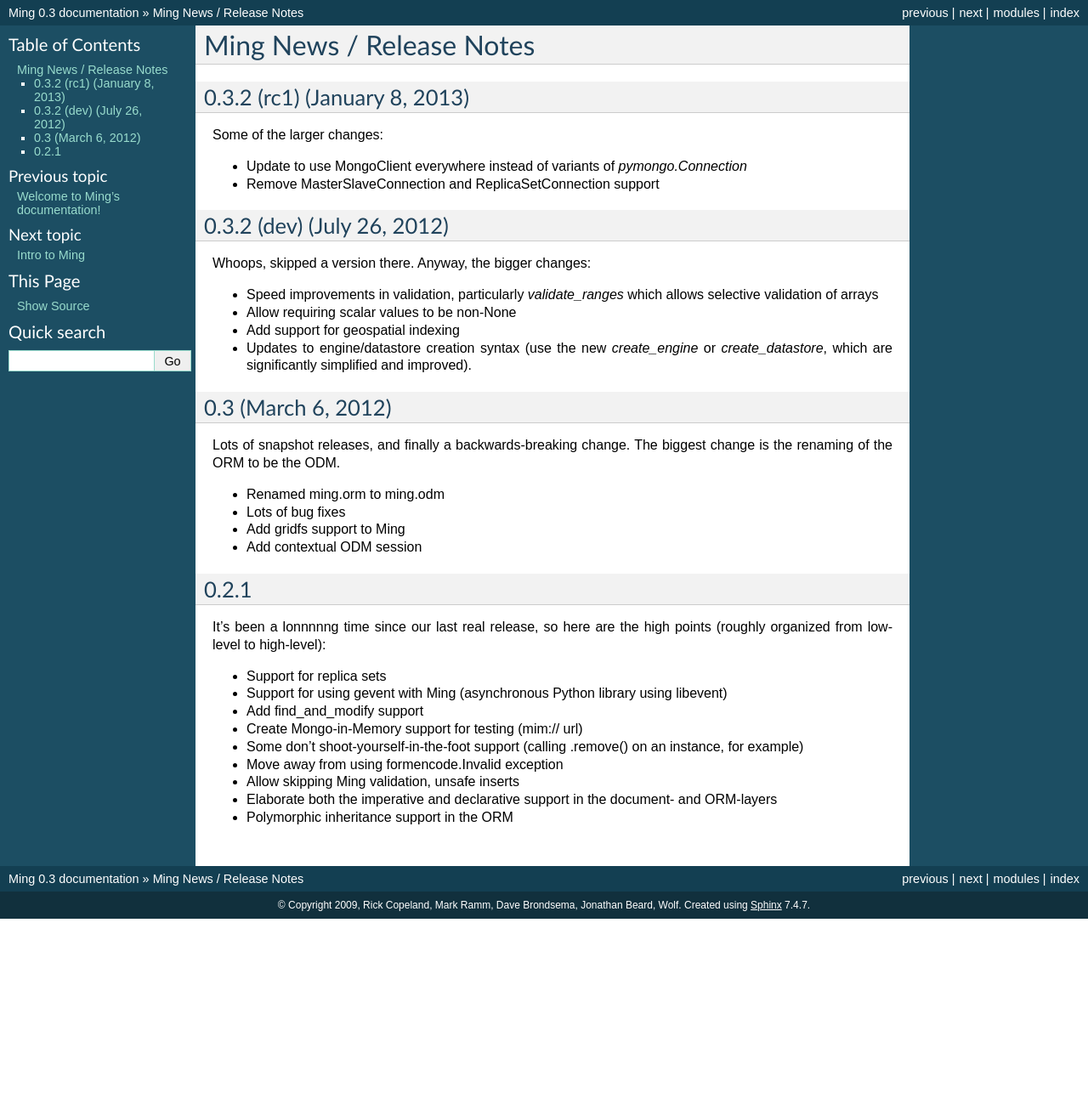
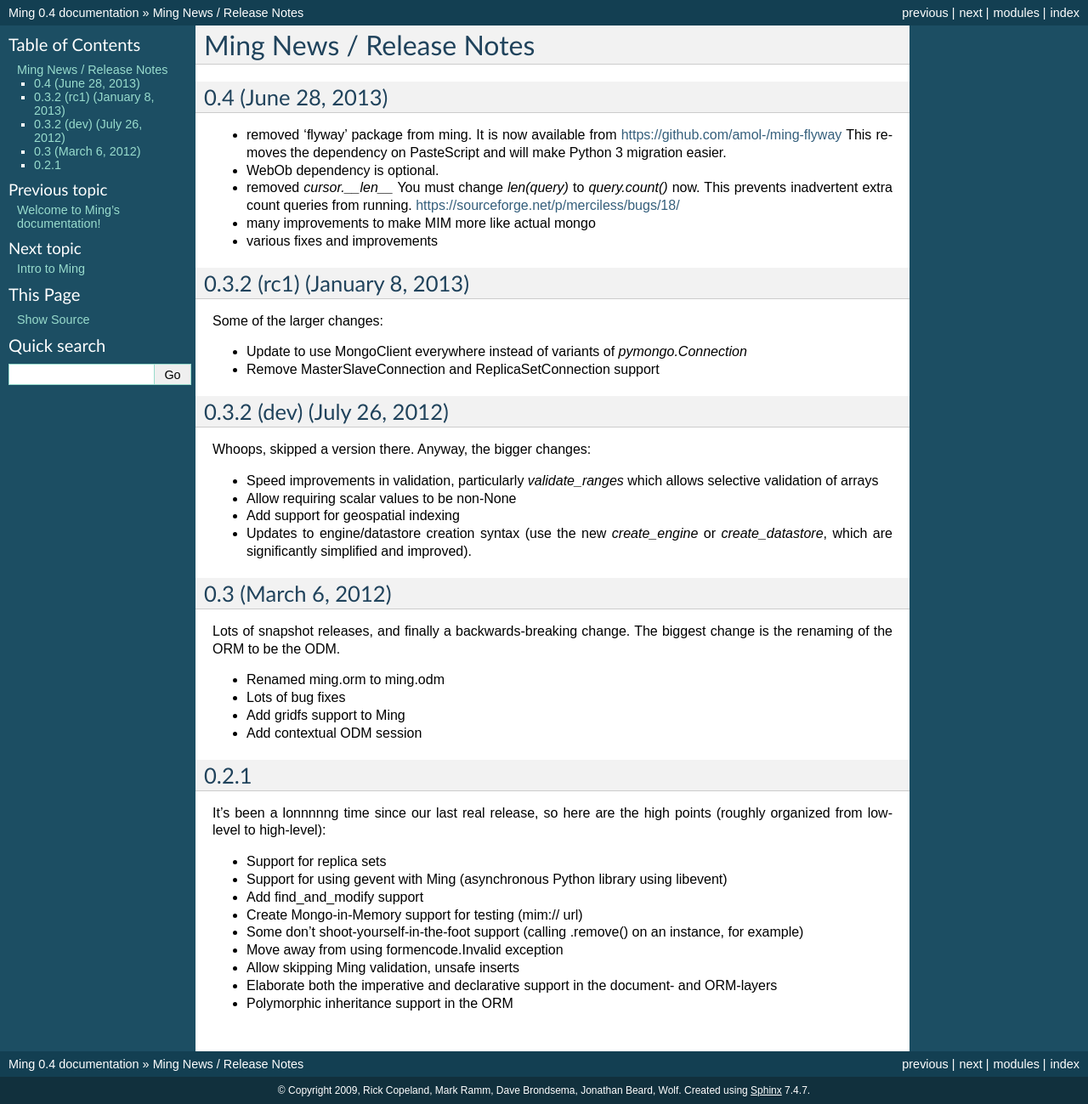
Before and after one commit to TurboGears/Ming, a Sphinx documentation site: the page built from docs/news.rst, in a window 1280 px wide. Shown: the whole page at 85% size. Built offline with Sphinx 7.4.7, drawn with Linux system fonts in a browser that asks for light colours; before the commit the page ends 1081 px from its top, so only the background shows below that.

Commit message:
Update docs for 0.4

```diff
--- a/docs/conf.py
+++ b/docs/conf.py
@@ -45,9 +45,9 @@
 # built documents.
 #
 # The short X.Y version.
-version = '0.3'
+version = '0.4'
 # The full version, including alpha/beta/rc tags.
-release = '0.3'
+release = '0.4'
 
 # The language for content autogenerated by Sphinx. Refer to documentation
 # for a list of supported languages.
--- a/docs/news.rst
+++ b/docs/news.rst
@@ -1,5 +1,16 @@
 Ming News / Release Notes
 =====================================
+
+0.4 (June 28, 2013)
+------------------------------------------------
+
+* removed 'flyway' package from ming.  It is now available from https://github.com/amol-/ming-flyway
+  This removes the dependency on PasteScript and will make Python 3 migration easier.
+* WebOb dependency is optional.
+* removed `cursor.__len__`  You must change `len(query)` to `query.count()` now.  This prevents
+  inadvertent extra count queries from running.  https://sourceforge.net/p/merciless/bugs/18/
+* many improvements to make MIM more like actual mongo
+* various fixes and improvements
 
 0.3.2 (rc1) (January 8, 2013)
 ------------------------------------------------
```
Also changed, not shown: 1 other file.
